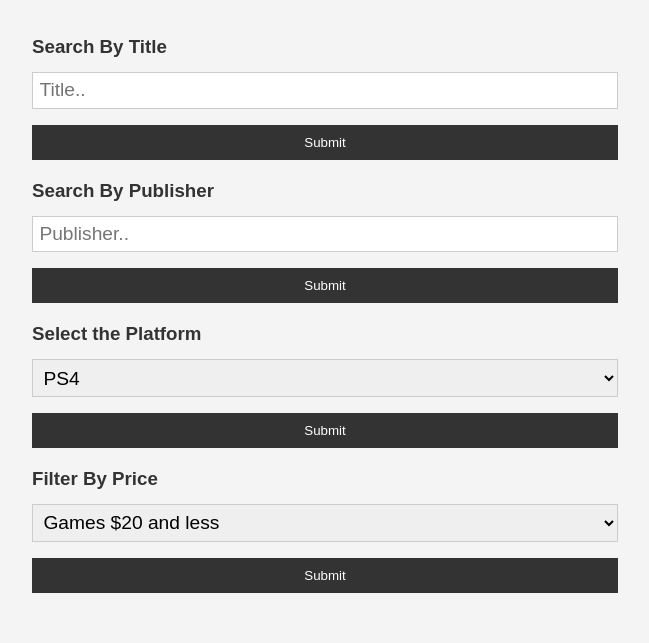
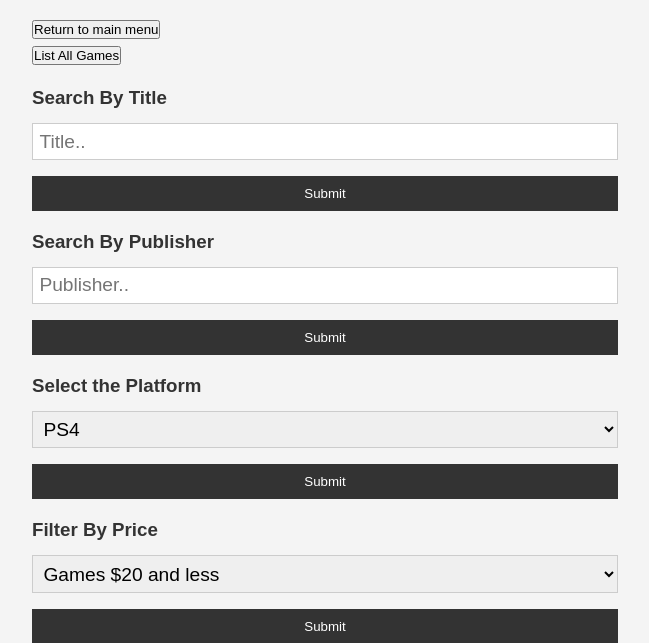
Before and after one commit to awcook95/GameStore, a Flask app: template templates/gameSearch.html in a window 1280 px wide. Shown: the top 643 px of the page, without its empty margins (315-964 px from the left). Run offline with Flask 2, Linux system fonts and the light colour scheme; the template is opened without the code that fills it, so the values that code supplies are empty.

Commit message:
few extra changes to gameSearch

```diff
--- a/app.py
+++ b/app.py
@@ -160,6 +160,23 @@ def userMenu():
 def gameSearch():
     return render_template('gameSearch.html')
 
+@app.route('/game_search/all', methods= ['POST'])
+def filterByAll():
+    if request.method == 'POST':
+        gameList = Games.query.all()
+        ListOfGames = []
+        for game in gameList:
+                ListOfGames.append(game)
+
+        size = len(ListOfGames)
+        if(size > 0):
+            return render_template("gameSearchResults.html", listy = ListOfGames)
+        else:
+            return render_template('gameSearch.html', message = 'No games By that platform Found')
+
+
+
+
 @app.route('/game_search/by_title', methods= ['POST'])
 def filterByTitle():
     if request.method == 'POST':
--- a/templates/gameSearch.html
+++ b/templates/gameSearch.html
@@ -8,10 +8,21 @@
     <title>Please Enter Your Review</title>
   </head>
   <body>
+
+
     <div class="container">
       {% if message %}
       <p class="message">{{ message | safe }}</p>
       {% endif %}
+
+      <form action="/user_menu" method="POST">
+          <button type="submit">Return to main menu</button>
+      </form>
+
+      <form action="/game_search/all" method="POST">
+          <button type="submit">List All Games</button>
+      </form>
+
       <form action="/game_search/by_title" method="POST">
         <div class="form-group">
           <h3>Search By Title</h3>
```
